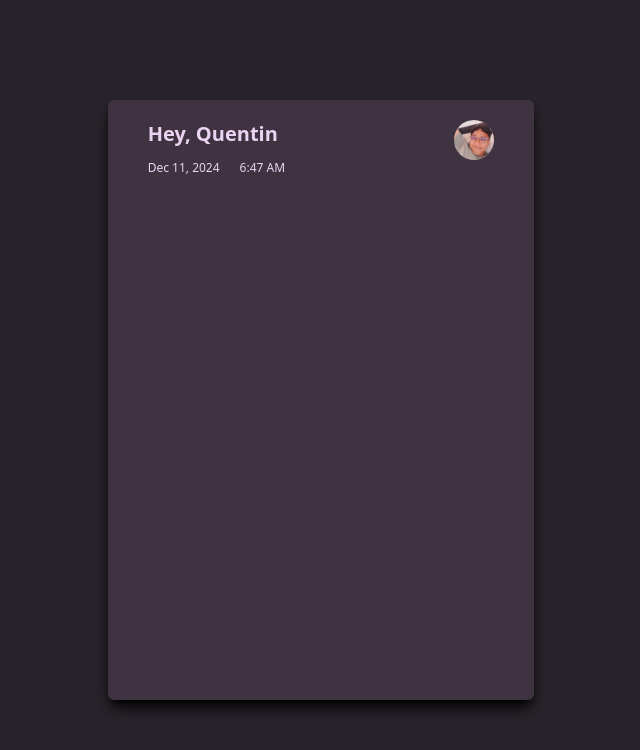
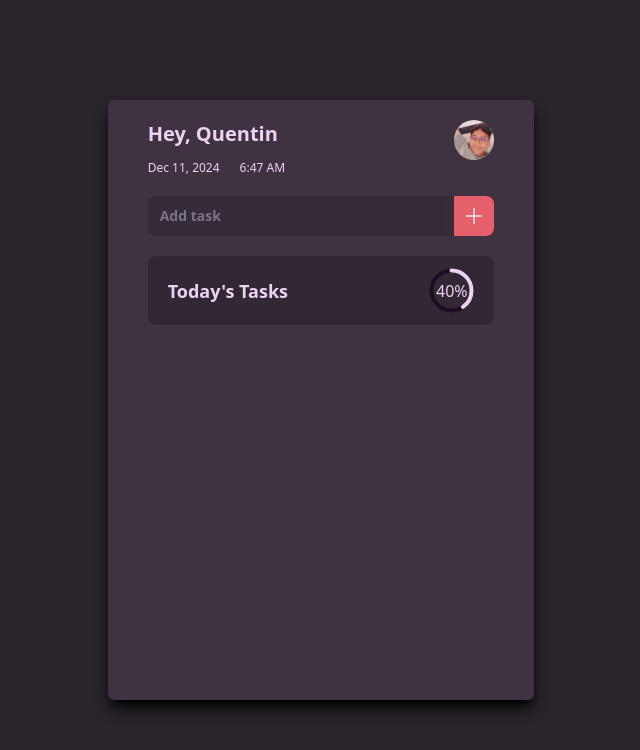
Before and after one commit to QuentinRabe/todo-list-vue, a Vue app: page / in a window 1280 px wide. Shown: the top 750 px of the page, without its empty margins (319-959 px from the left). Built offline with nearby package versions, Linux system fonts and the light colour scheme.

Commit message:
create Header and Todays component

```diff
--- /dev/null
+++ b/src/components/AddTodoComponent.vue
@@ -0,0 +1,15 @@
+<template>
+	<div class="w-full px-10 mt-5">
+		<form class="w-full flex" @submit.prevent>
+			<input type="text" placeholder="Add task" class="text-sm font-semibold opacity-60 bg-[#322834] px-3 py-2 text-slate-200 outline-none w-[80%] flex-grow rounded-e-none rounded-lg">
+			<button class="bg-[#e6606b] rounded-lg rounded-s-none px-2 py-2 transition-transform transform active:scale-95">
+				<svg xmlns="http://www.w3.org/2000/svg" viewBox="0 0 24 24" fill="currentColor" class="size-6 text-slate-200">
+  					<path fill-rule="evenodd" d="M12 3.75a.75.75 0 0 1 .75.75v6.75h6.75a.75.75 0 0 1 0 1.5h-6.75v6.75a.75.75 0 0 1-1.5 0v-6.75H4.5a.75.75 0 0 1 0-1.5h6.75V4.5a.75.75 0 0 1 .75-.75Z" clip-rule="evenodd" />
+				</svg>
+			</button>
+		</form>
+	</div>
+</template>
+
+<script setup>
+</script>
--- /dev/null
+++ b/src/components/TodaysTasksComponent.vue
@@ -0,0 +1,47 @@
+<template>
+	<div class="w-full px-10 mt-5">
+		<div class="w-full bg-[#322834] flex items-center px-5 py-3 rounded-lg justify-between">
+			<p class="text-lg font-bold text-[#ead4f1]">Today's Tasks</p>
+			<div class="w-[45px] h-[45px] relative rounded-full flex justify-center items-center">
+				<svg
+			class="absolute w-full h-full"
+			viewBox="width height"
+			xmlns="http://www.w3.org/2000/svg"
+				>
+					<circle
+						cx="22.5"
+						cy="22.5"
+						r="20"
+						stroke-width="4"
+						stroke="#1c0e20"
+						fill="none"
+					>
+					</circle>
+					<circle
+						cx="22.5"
+						cy="22.5"
+						r="20"
+						stroke-width="4"
+						stroke="#ead4f1"
+						:stroke-dasharray="2 * Math.PI * 20"
+						:stroke-dashoffset="dashOffetValue"
+						stroke-linecap="round"
+						style="transform: rotate(-90deg); transform-origin: center;"
+						fill="none"
+					>
+					</circle>
+				</svg>
+				<p class="text-[#ead4f1]">{{ completed }}%</p>
+			</div>
+		</div>
+	</div>
+</template>
+
+<script setup>
+import { ref, computed } from 'vue';
+
+	const	completed = ref(40);
+	const	dashOffetValue = computed(() => {
+		return (2 * Math.PI * 20) * (1 - (completed.value / 100));
+	});
+</script>
--- a/src/components/TodoComponent.vue
+++ b/src/components/TodoComponent.vue
@@ -1,9 +1,13 @@
 <template>
 	<div class="w-1/3 h-[600px] bg-[#3f3241] shadow-lg shadow-black rounded-md flex flex-col items-center">
 		<TodoHeaderComponent/>
+		<AddTodoComponent/>
+		<TodaysTasksComponent/>
 	</div>
 </template>
 
 <script setup>
 	import TodoHeaderComponent from './TodoHeaderComponent.vue';
+	import AddTodoComponent from './AddTodoComponent.vue';
+	import TodaysTasksComponent from './TodaysTasksComponent.vue';
 </script>
```
